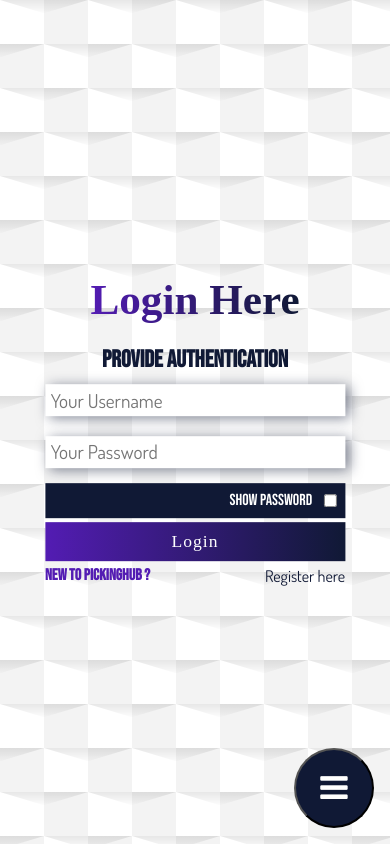
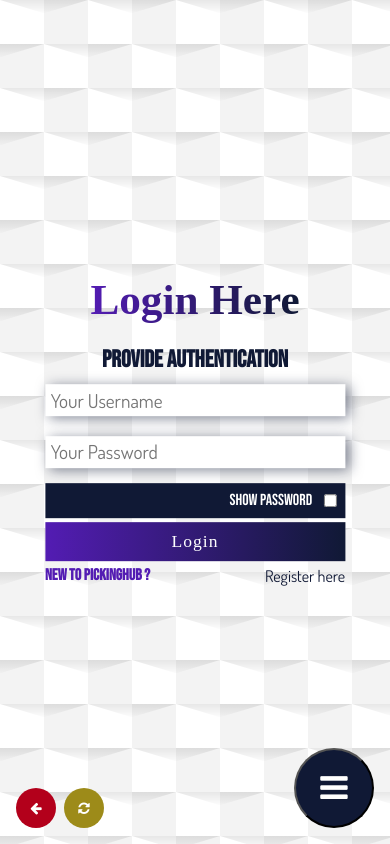
Before and after one commit to Monkey-D-Code/pickinghub-mobile, a React (Create React App) app: page /login in a window 390 px wide. Built offline with nearby package versions, Linux system fonts and the light colour scheme; no server answers; a web font is replaced by a local one.

Commit message:
Refresh button, logger display

```diff
--- a/src/App.css
+++ b/src/App.css
@@ -373,6 +373,66 @@
   align-items: center; }
   .add-customer-review form .form-group h3 {
     font-family: "Anton", sans-serif; }
+
+.back-button {
+  display: none;
+  position: fixed;
+  bottom: 1em;
+  left: 1em;
+  z-index: 1999; }
+  @media (max-width: 768px) {
+    .back-button {
+      display: block; } }
+  .back-button button {
+    height: 3em;
+    width: 3em;
+    border-radius: 50%;
+    cursor: pointer;
+    transition: all 0.3s;
+    outline: none;
+    border: none;
+    background-color: #B3001B;
+    color: white; }
+    .back-button button:hover {
+      transform: translateY(-4px);
+      -webkit-box-shadow: 4px 2px 36px 0px rgba(16, 25, 53, 0.52);
+      -moz-box-shadow: 4px 2px 36px 0px rgba(16, 25, 53, 0.52);
+      box-shadow: 4px 2px 36px 0px rgba(16, 25, 53, 0.52); }
+    .back-button button:active {
+      transform: translateY(4px);
+      -webkit-box-shadow: 4px 2px 6px 0px rgba(16, 25, 53, 0.52);
+      -moz-box-shadow: 4px 2px 6px 0px rgba(16, 25, 53, 0.52);
+      box-shadow: 4px 2px 6px 0px rgba(16, 25, 53, 0.52); }
+
+.refresh-page-btn {
+  display: none;
+  position: fixed;
+  bottom: 1em;
+  left: 4em;
+  z-index: 1999; }
+  @media (max-width: 768px) {
+    .refresh-page-btn {
+      display: block; } }
+  .refresh-page-btn button {
+    height: 3em;
+    width: 3em;
+    border-radius: 50%;
+    cursor: pointer;
+    transition: all 0.3s;
+    outline: none;
+    border: none;
+    background-color: #9d8b19;
+    color: white; }
+    .refresh-page-btn button:hover {
+      transform: translateY(-4px);
+      -webkit-box-shadow: 4px 2px 36px 0px rgba(16, 25, 53, 0.52);
+      -moz-box-shadow: 4px 2px 36px 0px rgba(16, 25, 53, 0.52);
+      box-shadow: 4px 2px 36px 0px rgba(16, 25, 53, 0.52); }
+    .refresh-page-btn button:active {
+      transform: translateY(4px);
+      -webkit-box-shadow: 4px 2px 6px 0px rgba(16, 25, 53, 0.52);
+      -moz-box-shadow: 4px 2px 6px 0px rgba(16, 25, 53, 0.52);
+      box-shadow: 4px 2px 6px 0px rgba(16, 25, 53, 0.52); }
 
 .form h1 {
   background-image: linear-gradient(to right, #531CB3, #101935);
--- a/src/App.js
+++ b/src/App.js
@@ -55,6 +55,8 @@
 import Navbar from './elements/navbar'
 import Cart from './elements/cart';
 import PickingHubLoader from './components/PickingHubLoader';
+import Back from './elements/Back';
+import Refresh from './elements/Refresh';
 
 import './App.css';
 
@@ -86,6 +88,8 @@
     return(
       <Router>
         <Navbar />
+        <Back />
+        <Refresh />
         <Switch>
           <Route exact path='/'>
             <Home />
--- a/src/components/generic/home.js
+++ b/src/components/generic/home.js
@@ -26,6 +26,8 @@
 import CateloguePromo from '../home/CateloguePromo';
 import Footer from '../../elements/Footer';
 
+import Refresh from '../../elements/Refresh';
+
 class Home extends Component{
     style = {
         from : {
@@ -52,6 +54,7 @@
                                 error
                                 &&
                                 <div className="error">
+                                    <Refresh/>
                                     <h4>
                                         {JSON.stringify(error.message)}
                                     </h4>
--- /dev/null
+++ b/src/elements/Back.js
@@ -0,0 +1,17 @@
+import React,{Component} from 'react';
+import {withRouter} from 'react-router-dom';
+
+
+class Back extends Component {
+
+    render =()=>{
+        return (
+            <div className="back-button">
+                <button onClick={()=>this.props.history.goBack()}><i className="fa fa-arrow-left" aria-hidden="true"></i></button>
+            </div>
+        )
+    }
+}
+
+
+export default withRouter(Back);
--- /dev/null
+++ b/src/elements/Refresh.js
@@ -0,0 +1,13 @@
+import React from 'react';
+
+
+const Refresh = () => {
+    return(
+        <div className="refresh-page-btn">
+            <button onClick={()=>window.location.reload(false)}><i className="fa fa-refresh" aria-hidden="true"></i></button>
+        </div>
+    );
+
+}
+
+export default Refresh;
--- a/src/redux/store.js
+++ b/src/redux/store.js
@@ -7,7 +7,7 @@
 
 const middlewares = [
     thunk,
-    logger,
+    // logger,
 ]
 
 export const store = createStore(rootReducer,applyMiddleware(...middlewares));
--- /dev/null
+++ b/src/scss/elements/_back.scss
@@ -0,0 +1,41 @@
+.back-button{
+    display: none;
+    @media (max-width : 768px){
+        display: block;
+    }
+    position: fixed;
+    bottom: 1em;
+    left : 1em;
+    z-index: 1999;
+    button{
+        height : 3em;
+        width : 3em;
+        border-radius: 50%;
+        @include btn_interaction;
+        outline: none;
+        border: none;
+        background-color: $crimson;
+        color: white;
+    }
+}
+
+.refresh-page-btn{
+    display: none;
+    @media (max-width : 768px){
+        display: block;
+    }
+    position: fixed;
+    bottom: 1em;
+    left : 4em;
+    z-index: 1999;
+    button{
+        height : 3em;
+        width : 3em;
+        border-radius: 50%;
+        @include btn_interaction;
+        outline: none;
+        border: none;
+        background-color: darken($meat_brown , 20%);
+        color: white;
+    }
+}
--- a/src/scss/main.scss
+++ b/src/scss/main.scss
@@ -19,6 +19,7 @@
 @import './elements/customer_review';
 @import './elements/add_customer_review';
 @import './elements/discount_offers';
+@import './elements/back';
 
 // importing components
 @import './components/button';
```
